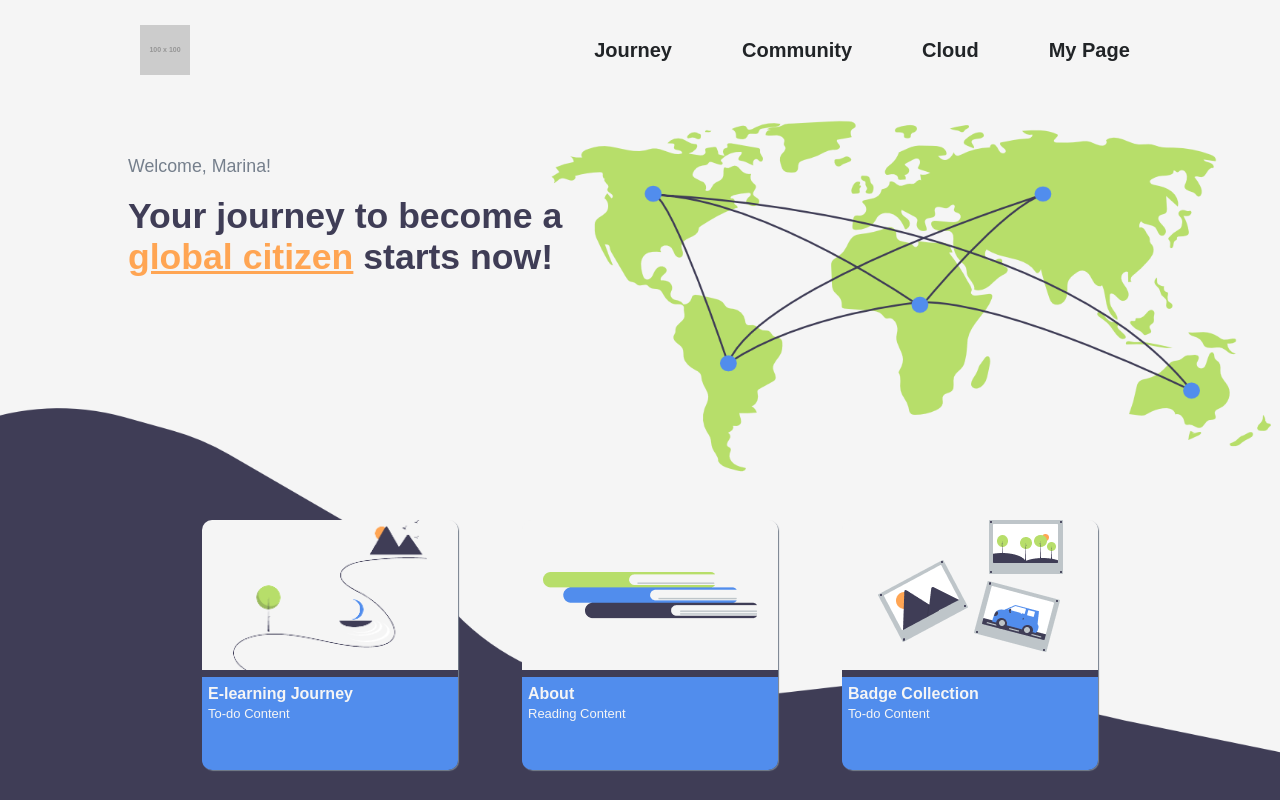
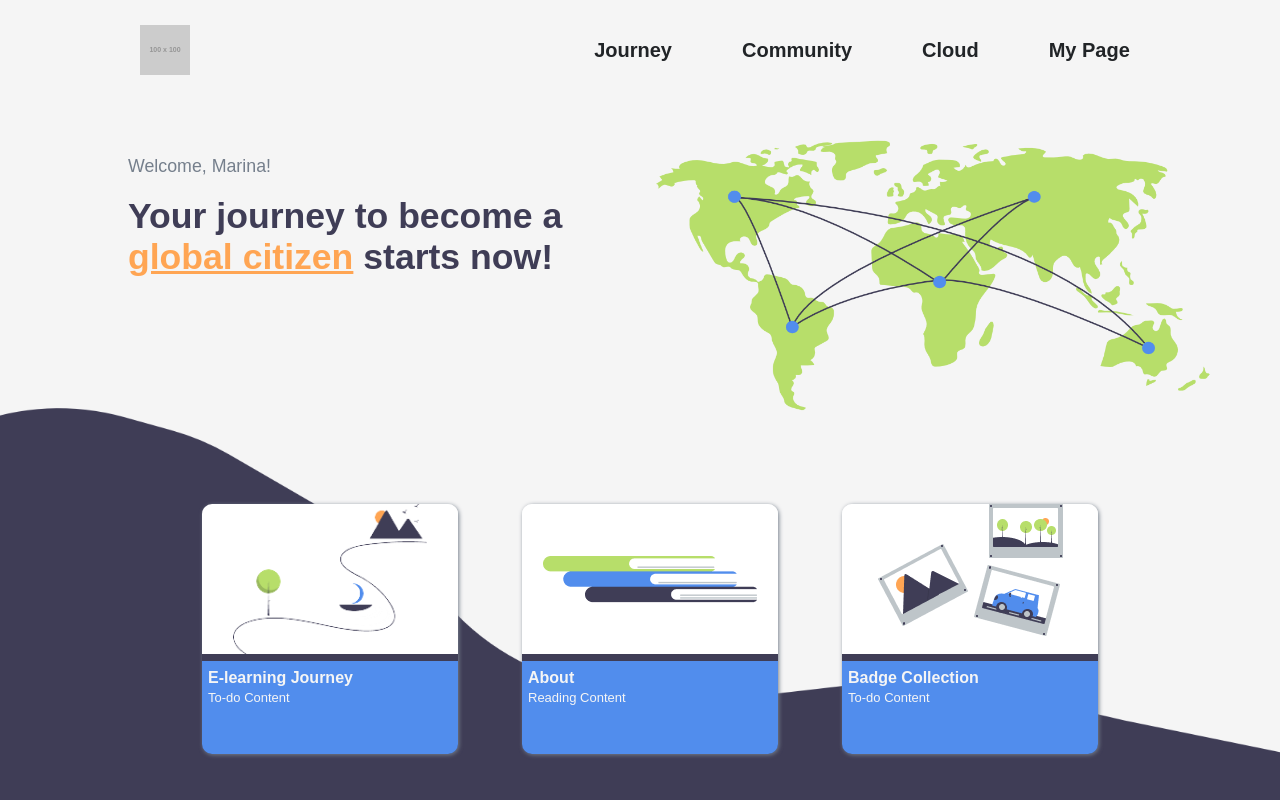
Before and after one commit to titouandeschanels/GlobalCitizenship, a React (Create React App) app in the folder gccapp/: page / in a window 1280 px wide. Shown: the top 800 px of the page. Built offline with nearby package versions, Linux system fonts and the light colour scheme; the HTML template or start-up script is replaced by a standard one.

Commit message:
background fix + small changes

```diff
--- a/gccapp/src/components/background-homepage/elements.js
+++ b/gccapp/src/components/background-homepage/elements.js
@@ -1,5 +1,5 @@
 import styled from "styled-components";
-import backgroundHomepage from '../../assets/homepage/backgroundHomepage.png';
+import backgroundHomepage from '../../assets/homepage/background-wave.png';
 import { Gray, Indigo, Orange, White } from '../../colors';
 
 export const BackgroundPicture = styled.div`
@@ -9,6 +9,17 @@ export const BackgroundPicture = styled.div`
     background-position: center;
     height: 100vh;
     background-color: ${White};
+`;
+
+export const ImageContainer = styled.div`
+    position: absolute;
+    top: 5vh;
+    left: 50vw;
+`;
+
+export const Image = styled.img`
+    width: 90%;
+    height: 50%;
 `;
 
 export const TextStyleSmall = styled.div`
--- a/gccapp/src/components/background-homepage/index.tsx
+++ b/gccapp/src/components/background-homepage/index.tsx
@@ -1,4 +1,6 @@
-import { TextStyleSmall,TextStyleBig, BackgroundPicture, ColoredText } from "./elements";
+import React from "react";
+import { BackgroundPicture, TextStyleSmall, TextStyleBig, ColoredText, ImageContainer, Image } from "./elements";
+import backgroundMap from '../../assets/homepage/background-map.png';
 
 interface BackgroundHomepageProps {
     name: string;
@@ -8,6 +10,9 @@ interface BackgroundHomepageProps {
 const BackgroundHomepage: React.FC<BackgroundHomepageProps> = ({ name }) => {
     return (
         <BackgroundPicture>
+            <ImageContainer>
+                <Image src={backgroundMap} alt="Background Image" />
+            </ImageContainer>
             <div>
                 <TextStyleSmall>Welcome, {name}!</TextStyleSmall>
             </div>
--- a/gccapp/src/components/squares/elements.js
+++ b/gccapp/src/components/squares/elements.js
@@ -12,7 +12,7 @@ export const SquareContainer = styled.div`
     font-weight: 600;
     gap : 5vw;
     position : absolute;
-    top : 65vh;
+    top : 63vh;
 `;
 
 export const SquareItem = styled.div`
@@ -24,12 +24,12 @@ export const SquareItem = styled.div`
     border-radius: 10px;
     cursor: pointer;
     user-select: none;
-    box-shadow: 1px 1px 1px ${Gray};
-    background: linear-gradient(to bottom, ${White}, ${White} 60%, ${Indigo} 60%, ${Indigo} 63%, ${Blue} 63%);
+    box-shadow: 1px 1px 4px ${Gray};
+    background: linear-gradient(to bottom, #ffffff, #ffffff 60%, ${Indigo} 60%, ${Indigo} 63%, ${Blue} 63%);
 
     &:hover {
         transform: translateY(-5px);
-        box-shadow: 2px 2px 2px ${Gray};
+        box-shadow: 2px 2px 4px ${Gray};
     }
     transition: 0.3s;
 `;
```
Also changed, not shown: gccapp/src/assets/homepage/background-map.png (added), gccapp/src/assets/homepage/background-wave.png (added).
